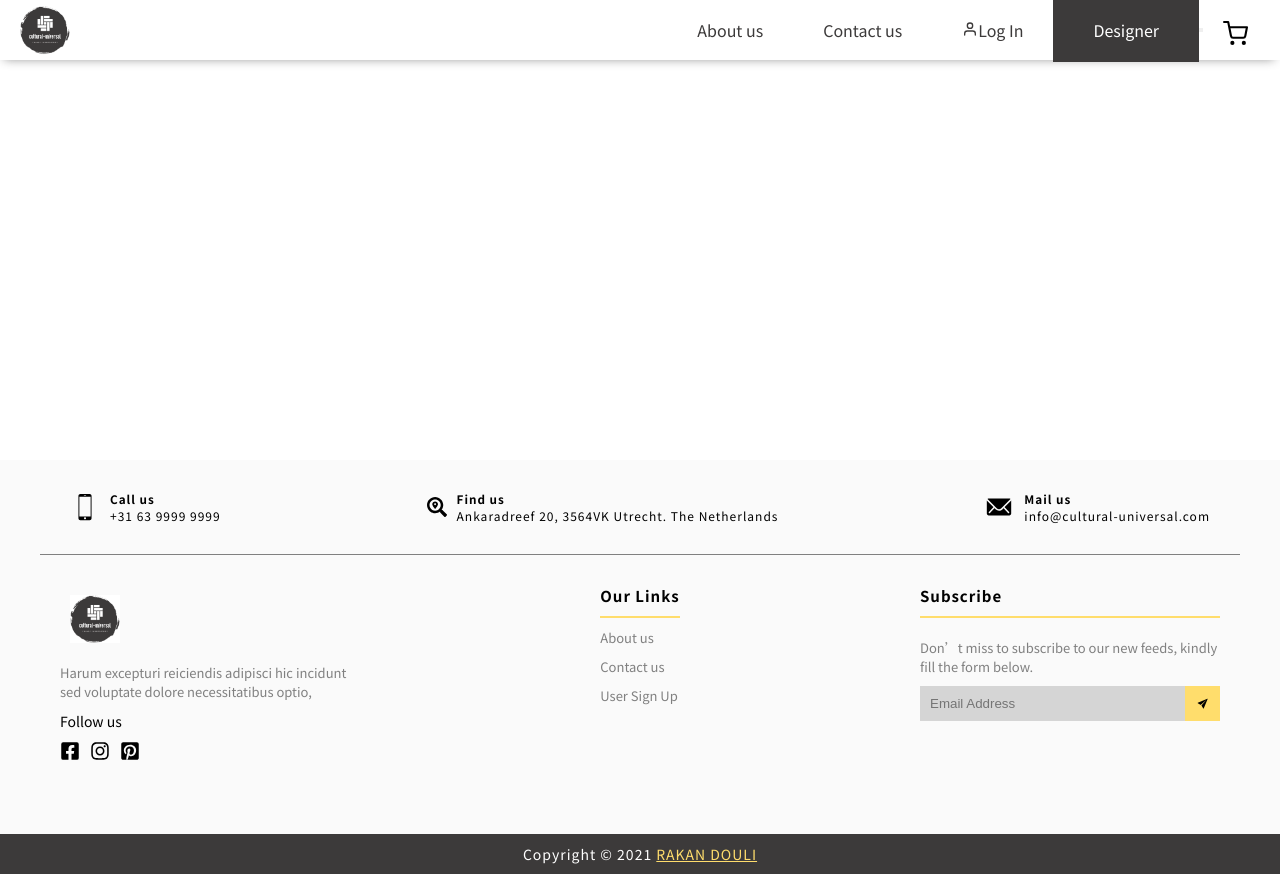
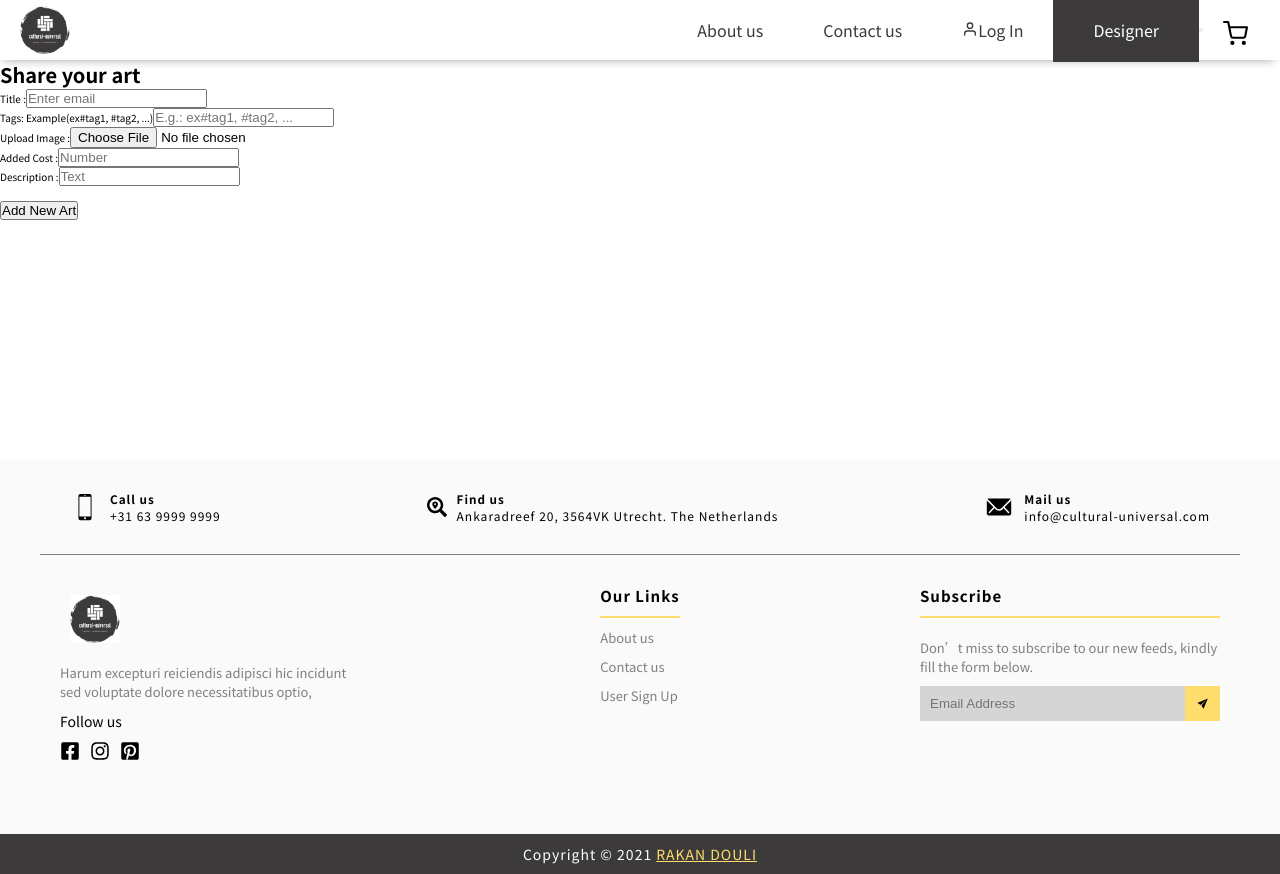
Before and after one commit to RakanDouli/shirtPrint-FrontEnd, a React (Create React App) app: page /designer/homepage in a window 1280 px wide. Built offline with nearby package versions, Linux system fonts and the light colour scheme; no server answers; a web font is replaced by a local one.

Commit message:
working on create products

```diff
--- a/src/Pages/DesignerHome/index.js
+++ b/src/Pages/DesignerHome/index.js
@@ -1,14 +1,115 @@
-import React from "react";
-// import { useDispatch } from "react-redux";
-// import { useHistory } from "react-router-dom";
-// import { designerlogOut } from "../../store/designer/actions";
+import axios from "axios";
+import React, { useEffect, useState } from "react";
+import { useDispatch, useSelector } from "react-redux";
+import { useHistory } from "react-router-dom";
+import { postProduct } from "../../store/productDetails/actions";
+import { selectDesignerToken } from "../../store/designer/selectors";
+
 const DesingerHome = () => {
-  // const dispatch = useDispatch();
-  // const history = useHistory();
-  // const logOutBnt = () => {
-  //   dispatch(designerlogOut()) && history.push("/");
-  // };
-  return <div className="DesignerHome"></div>;
+  const [title, setTitle] = useState("");
+  const [tags, setTags] = useState("");
+  const [selectImage, setSelectImage] = useState("");
+  const [imageurl, setImageurl] = useState("");
+  const [addedcost, setAddedconst] = useState("");
+  const [description, setDescription] = useState("");
+
+  const dispatch = useDispatch();
+  const designerToken = useSelector(selectDesignerToken);
+  const history = useHistory();
+
+  useEffect(() => {
+    if (designerToken !== null) {
+      history.push("/designer/homepage");
+    }
+  }, [designerToken, history]);
+
+  function submitForm(event) {
+    event.preventDefault();
+    const formData = new FormData();
+    formData.append("file", selectImage);
+    formData.append("upload_preset", "icsb2mff");
+    axios
+      .post("https://api.cloudinary.com/v1_1/douli1234/image/upload", formData)
+      .then((res) => {
+        console.log("image cloudinary", res);
+        setImageurl(res.data.url);
+      });
+    const cost = 30;
+    console.log("data", title, imageurl, tags, description, cost, addedcost);
+    dispatch(postProduct(title, imageurl, tags, description, cost, addedcost));
+    setImageurl("");
+    setTitle("");
+    setAddedconst("");
+    setDescription("");
+    setTags("");
+  }
+  return (
+    <div className="DesignerHome">
+      <div className="add">
+        <form>
+          <h1> Share your art</h1>
+          <div>
+            <label>Title :</label>
+            <input
+              value={title}
+              onChange={(event) => setTitle(event.target.value)}
+              type="text"
+              placeholder="Enter email"
+              required
+            />
+          </div>
+
+          <div>
+            <label>Tags: Example(ex#tag1, #tag2, ...)</label>
+            <input
+              value={tags}
+              onChange={(event) => setTags(event.target.value)}
+              type="text"
+              placeholder="E.g.: ex#tag1, #tag2, ..."
+              required
+            />
+          </div>
+
+          <div>
+            <label>Upload Image :</label>
+            <input
+              // value={imageurl}
+              onChange={(e) => setSelectImage(e.target.files[0])}
+              type="file"
+              placeholder="File name"
+              required
+            />
+          </div>
+          <div>
+            <label>Added Cost :</label>
+            <input
+              value={addedcost}
+              onChange={(event) => setAddedconst(event.target.value)}
+              type="number"
+              placeholder="Number"
+              required
+            />
+          </div>
+          <div>
+            <label>Description :</label>
+            <input
+              value={description}
+              onChange={(event) => setDescription(event.target.value)}
+              type="text"
+              placeholder="Text"
+              required
+            />
+          </div>
+          <img src={imageurl} alt="" />
+          <div>
+            <button variant="primary" type="submit" onClick={submitForm}>
+              Add New Art
+            </button>
+          </div>
+        </form>
+      </div>
+    </div>
+  );
 };
 
 export default DesingerHome;
--- a/src/components/MessageBox/index.js
+++ b/src/components/MessageBox/index.js
@@ -1,7 +1,7 @@
 import React from "react";
 import { useSelector, useDispatch } from "react-redux";
 import { selectMessage } from "../../store/appState/selectors";
-import { Alert } from "react-bootstrap";
+
 import { clearMessage } from "../../store/appState/actions";
 
 export default function MessageBox() {
--- a/src/store/productDetails/actions.js
+++ b/src/store/productDetails/actions.js
@@ -1,11 +1,14 @@
 import { apiUrl } from "../../config/constants";
 import axios from "axios";
+import { selectDesignerToken } from "../designer/selectors";
+import { showMessageWithTimeout } from "../appState/actions";
 
 export const FETCH_PRODUCT_DETAILS = "FETCH_PRODUCT_DETAILS";
+export const PORODUCT_POST_SUCCESS = " PORODUCT_POST_SUCCESS";
 
-export const productDetailsAction = (productsDetails) => ({
+export const productDetailsAction = (productDetails) => ({
   type: FETCH_PRODUCT_DETAILS,
-  payload: productsDetails,
+  payload: productDetails,
 });
 
 export const fechproductDetails = (id, isDetailsOpen) => {
@@ -20,3 +23,52 @@ export const fechproductDetails = (id, isDetailsOpen) => {
     }
   };
 };
+
+// create products
+export const productPostSuccess = (product) => ({
+  type: PORODUCT_POST_SUCCESS,
+  payload: product,
+});
+export const postProduct = (
+  title,
+  tags,
+  cost,
+  imageurl,
+  addedcost,
+  description
+) => {
+  return async (dispatch, getState) => {
+    try {
+      const { Token } = selectDesignerToken(getState());
+
+      const response = await axios.post(
+        `${apiUrl}/products/`,
+        {
+          title,
+          tags,
+          cost,
+          imageurl,
+          addedcost,
+          description,
+        },
+        {
+          headers: {
+            Authorization: `Bearer ${Token}`,
+          },
+        }
+      );
+      console.log("newproduct", response);
+      dispatch(
+        showMessageWithTimeout(
+          "success",
+          false,
+          "product posted successfully",
+          3000
+        )
+      );
+      dispatch(productPostSuccess(response.data.productDetails));
+    } catch (e) {
+      console.log(e.message);
+    }
+  };
+};
--- a/src/store/productDetails/reducer.js
+++ b/src/store/productDetails/reducer.js
@@ -1,4 +1,4 @@
-import { FETCH_PRODUCT_DETAILS } from "./actions";
+import { FETCH_PRODUCT_DETAILS, PORODUCT_POST_SUCCESS } from "./actions";
 const initialState = null;
 
 const reducer = (state = initialState, action) => {
@@ -6,7 +6,8 @@ const reducer = (state = initialState, action) => {
     case FETCH_PRODUCT_DETAILS:
       console.log(action.payload);
       return { ...action.payload };
-
+    case PORODUCT_POST_SUCCESS:
+      return { ...state, ...action.payload };
     default:
       return state;
   }
--- a/src/store/rootReducers.js
+++ b/src/store/rootReducers.js
@@ -3,12 +3,10 @@ import productDetails from "./productDetails/reducer";
 import user from "./user/reducer";
 import designer from "./designer/reducer";
 import products from "./products/reducer";
-// import artworkDetails from "./artworkDetails/reducer";
 
 export default combineReducers({
   designer,
   user,
   products,
   productDetails,
-  //   artworkDetails,
 });
--- a/src/store/user/actions.js
+++ b/src/store/user/actions.js
@@ -1,6 +1,7 @@
 import { apiUrl } from "../../config/constants";
 import axios from "axios";
 import { selectToken } from "./selectors";
+
 import {
   appLoading,
   appDoneLoading,
@@ -56,6 +57,7 @@ export const signUp = (name, email, password, adress) => {
 export const login = (email, password) => {
   return async (dispatch, getState) => {
     dispatch(appLoading());
+
     try {
       const response = await axios.post(`${apiUrl}/user/login`, {
         email,
```
Also changed, not shown: src/components/Loading/index.js (deleted, +0 -13 lines), src/components/Loading/spinner.css (deleted, +0 -10 lines).
